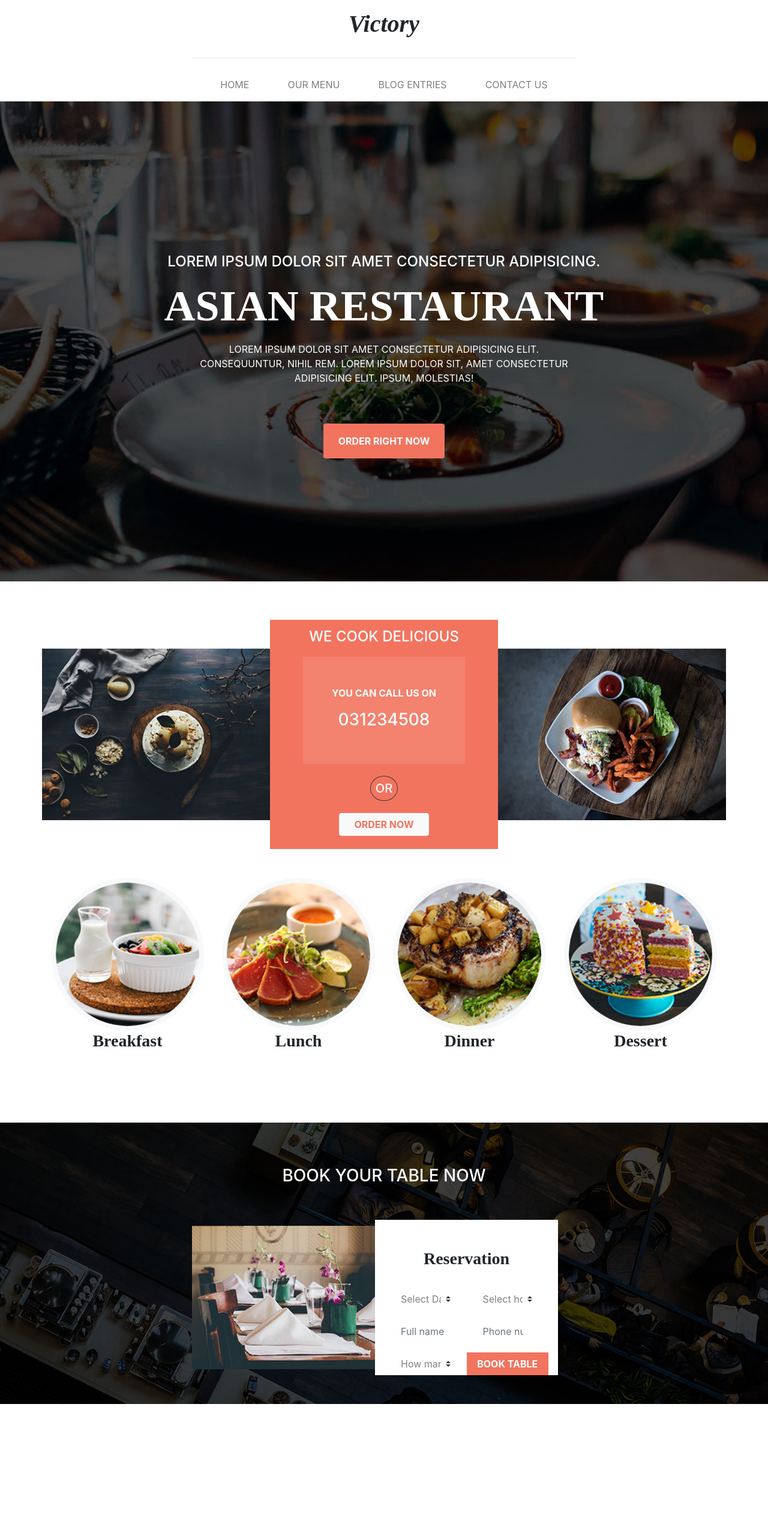
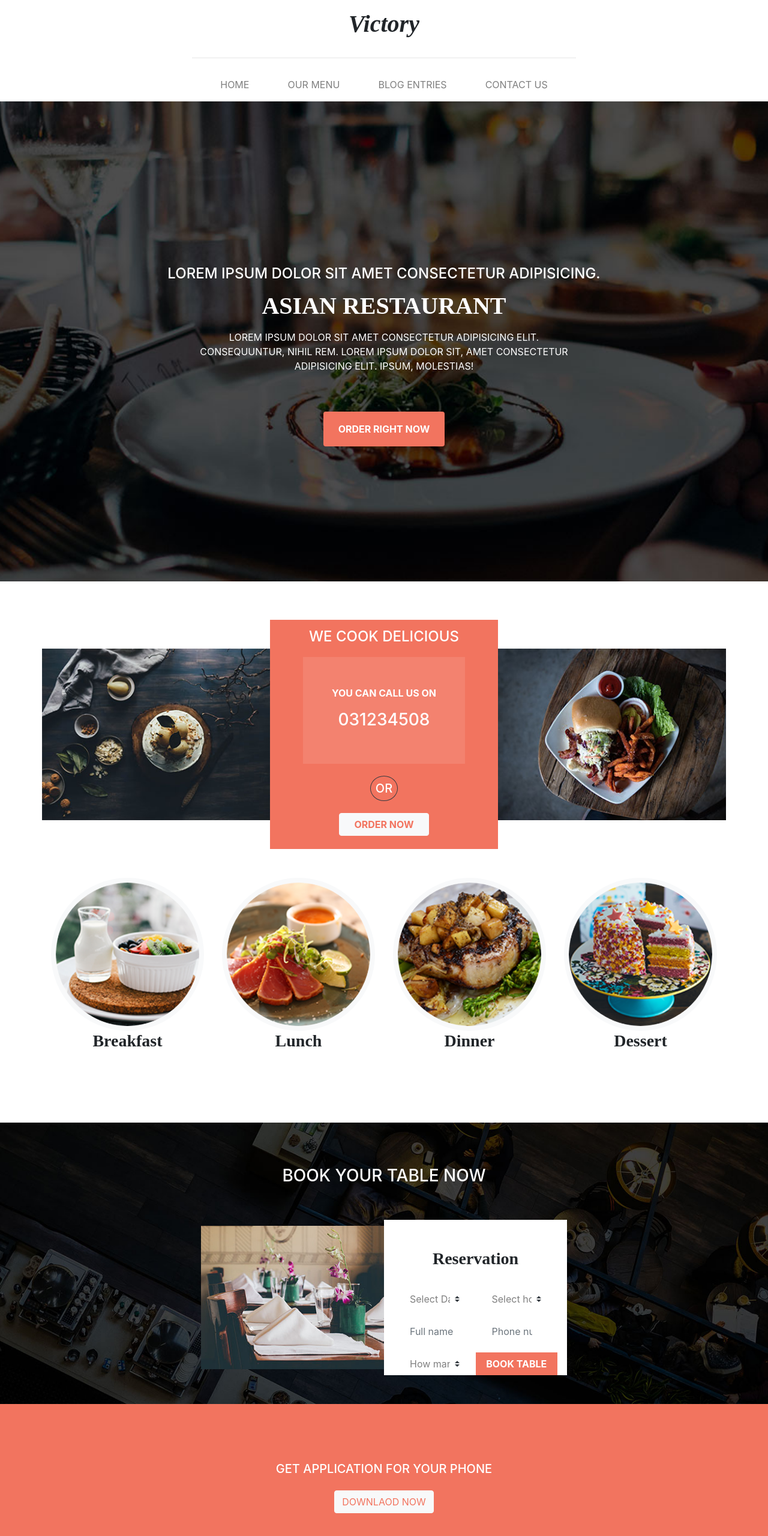
Before and after one commit to JamilaaH/html-sass-bootstrap-victory-miniprojet, a website: page index.html in a window 1280 px wide. Shown: the whole page at 60% size. Before the commit the page ends 2340 px from the top, so only its background shows below. Drawn offline with nearby package versions, Linux system fonts and the light colour scheme; a web font is replaced by a local one.

Commit message:
section download

```diff
--- a/index.html
+++ b/index.html
@@ -46,7 +46,7 @@
         <div id="homefood"
             class="text-center text-white text-uppercase d-flex align-items-center flex-column justify-content-center">
             <h4 class="pt-5">Lorem ipsum dolor sit amet consectetur adipisicing.</h4>
-            <h2 class="spec display-3 p-lg-2 p-xl-2">Asian restaurant</h2>
+            <h1 class="spec h1 p-lg-2 p-xl-2">Asian restaurant</h1>
             <p class="w-50">Lorem ipsum dolor sit amet consectetur adipisicing elit. Consequuntur, nihil rem. Lorem
                 ipsum dolor sit, amet consectetur adipisicing elit. Ipsum, molestias!</p>
             <button class="btn bg-rose font-weight-bold text-white text-uppercase mt-5 py-3 px-4">order right
@@ -58,7 +58,7 @@
     <section class="book my-5 ">
         <div class="container py-3">
             <div class="row">
-                <div class="col-lg-4 col-md-12 col-sm-12  p-0">
+                <div class="col-lg-4 col-md-12 col-sm-12  p-0 text-center">
                     <img src="./public/img/cook_01.jpg" alt="cook01" class="img-fluid py-lg-5 float-lg-right float-sm-none">
                 </div>
                 <div class="col-lg-4 col-md-12 col-sm-12 bg-rose text-center text-white p-2 d-flex flex-column align-items-center justify-content-around">
@@ -70,7 +70,7 @@
                     <h5 class="border border-dark rounded-circle p-2 text-uppercase">or</h5>
                     <button type="button" class="btn btn-light text-rose text-uppercase font-weight-bold px-4 mb-2">Order now</button>
                 </div>
-                <div class="col-lg-4 col-md-12 col-sm-12 p-0">
+                <div class="col-lg-4 col-md-12 col-sm-12 p-0 text-center">
                     <img src="./public/img/cook_02.jpg" alt="cook02" class="img-fluid py-lg-5">
                 </div>
             </div>
@@ -94,12 +94,13 @@
             </div>
         </div>
     </section>
+
     <!-- section BOOKING une table  -->
     <section id="booking" class="container-fluid text-center py-5">
 
         <h3 class="text-white text-uppercase py-4">book your table now</h3>
 
-        <div class="row container-fluid pt-4 justify-content-center">
+        <div class="row container-fluid pt-4 justify-content-center mx-auto">
 
             <div class="col-xl-3 col-lg-4 col-md-6 col-sm-12 col-xs-12 p-0 m-0 text-xl-right text-lg-right text-md-center text-sm-center text-xs-center align-self-md-center">
                  <img src="./public/img/book_left_image.jpg" alt="Booking table img" class="img-fluid">
@@ -170,10 +171,10 @@
     </section>
 <!-- end section booking une table -->
 
-
-    <!-- <section id="downloadapp" class="container bg-rose">
-        <div class="row"></div>
-    </section> -->
+<section id="downloadapp" class="container-fluid bg-rose  text-center py-5 ">
+            <h5 class="text-white text-uppercase pt-5 pb-3">get application for your phone</h5>
+            <button class="btn btn-light text-rose text-uppercase">downlaod now </button>
+    </section>
 
 
 
```
